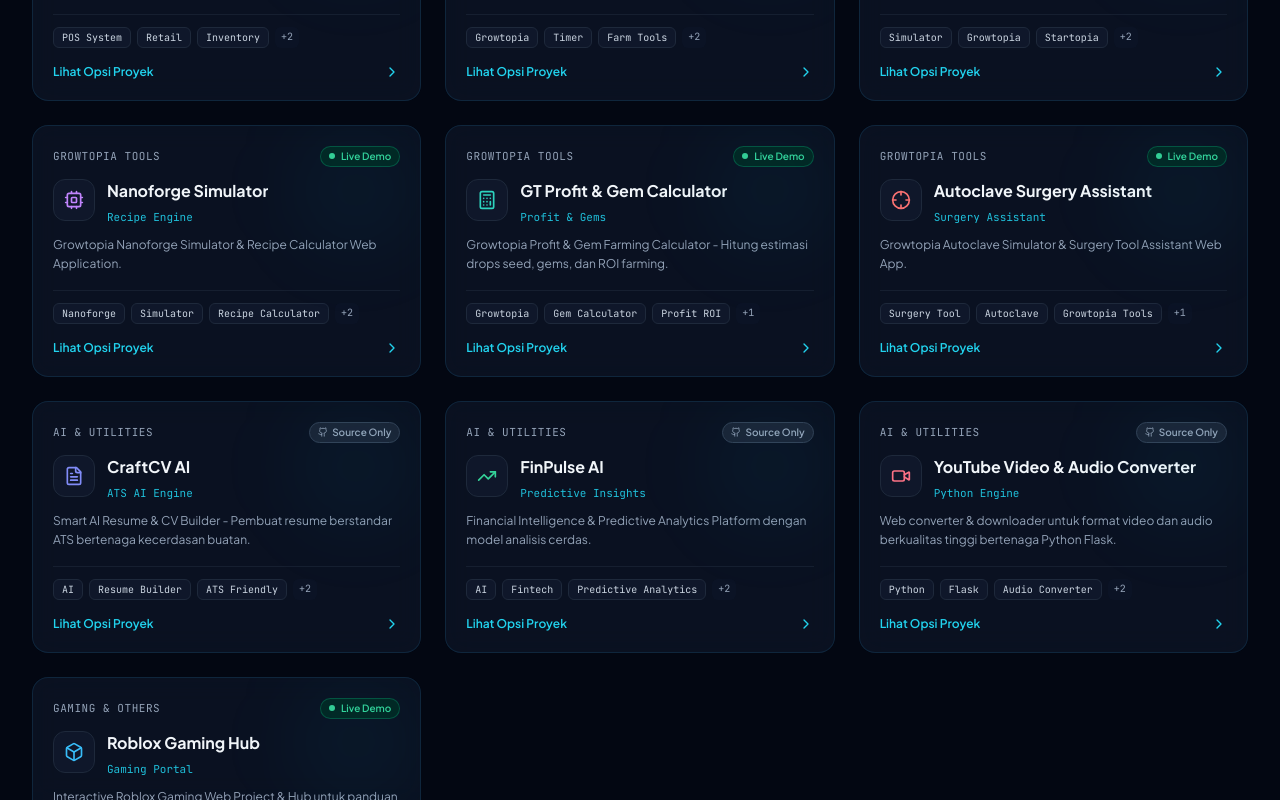
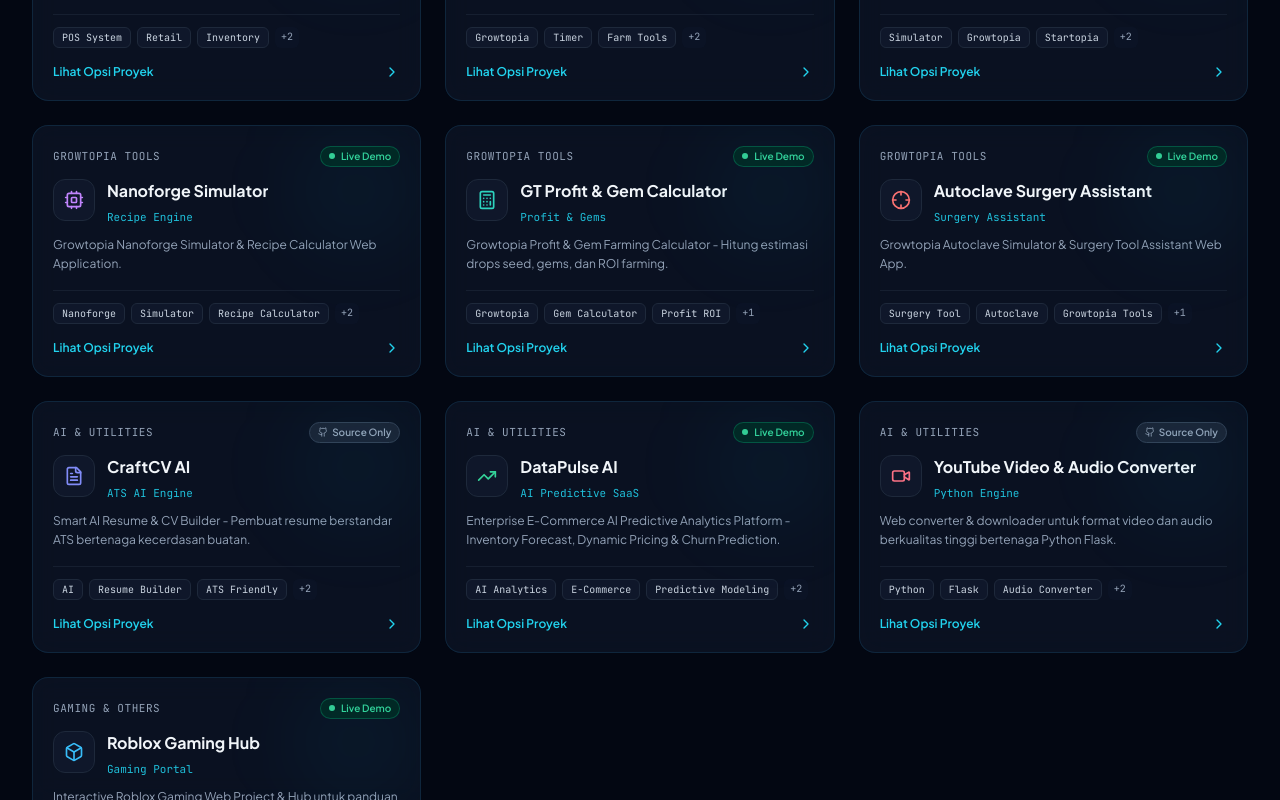
Before and after one commit to olyxmintabansos-byte/olyx-project-hub, a React (Vite) app: page / in a window 1280 px wide. Shown: the part 1063-1863 px from the top of the page. Built offline with nearby package versions, Linux system fonts and the light colour scheme.

Commit message:
feat: register DataPulse AI production ready project with live demo

```diff
--- a/src/data/projects.ts
+++ b/src/data/projects.ts
@@ -161,19 +161,19 @@
     highlightStats: 'ATS AI Engine'
   },
   {
-    id: 'finpulse-ai',
-    name: 'FinPulse AI',
+    id: 'datapulse-ai',
+    name: 'DataPulse AI',
     category: 'AI & Utilities',
-    description: 'Financial Intelligence & Predictive Analytics Platform dengan model analisis cerdas.',
-    longDescription: 'Platform pemantau dan prediksi tren keuangan menggunakan algoritma machine learning untuk mendeteksi anomali pengeluaran dan memberikan insight keuangan proaktif.',
-    topics: ['AI', 'Fintech', 'Predictive Analytics', 'Machine Learning', 'Data Viz'],
-    repoUrl: 'https://github.com/olyxmintabansos-byte/finpulse-ai',
-    demoUrl: '',
-    hasDemo: false,
-    featured: false,
-    status: 'Under Development',
+    description: 'Enterprise E-Commerce AI Predictive Analytics Platform - Inventory Forecast, Dynamic Pricing & Churn Prediction.',
+    longDescription: 'Platform analitik prediktif e-commerce modern dengan kecerdasan buatan. Dilengkapi simulasi ROI interaktif, visualisasi dynamic revenue bar chart, engine partikel adaptif, persistent dark/light theme, dan pricing tiering.',
+    topics: ['AI Analytics', 'E-Commerce', 'Predictive Modeling', 'Interactive Canvas', 'ROI Engine'],
+    repoUrl: 'https://github.com/olyxmintabansos-byte/datapulse-ai',
+    demoUrl: 'https://olyxmintabansos-byte.github.io/datapulse-ai/',
+    hasDemo: true,
+    featured: true,
+    status: 'Production Ready',
     icon: 'TrendingUp',
-    highlightStats: 'Predictive Insights'
+    highlightStats: 'AI Predictive SaaS'
   },
   {
     id: 'yt-converter',
```
